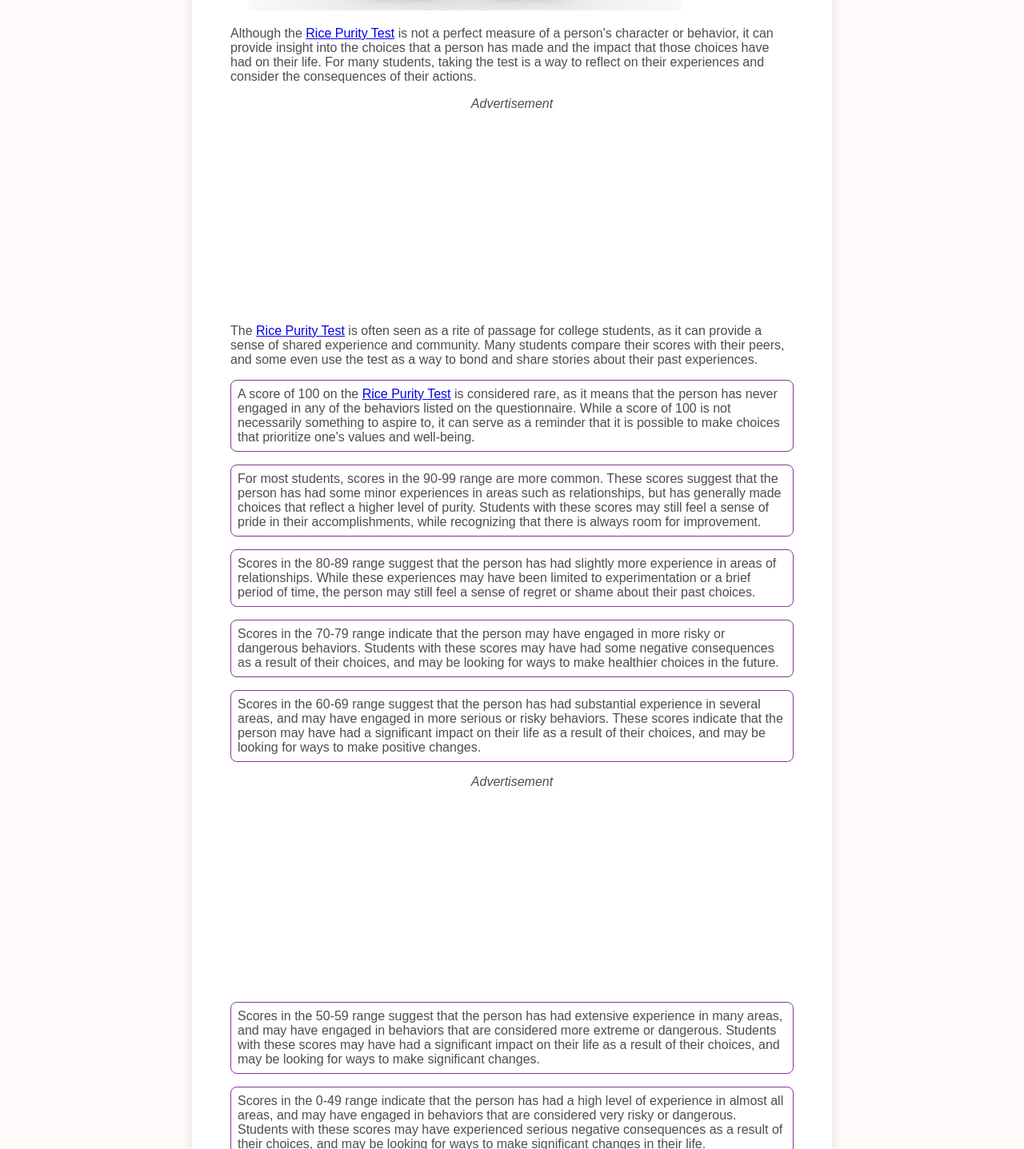
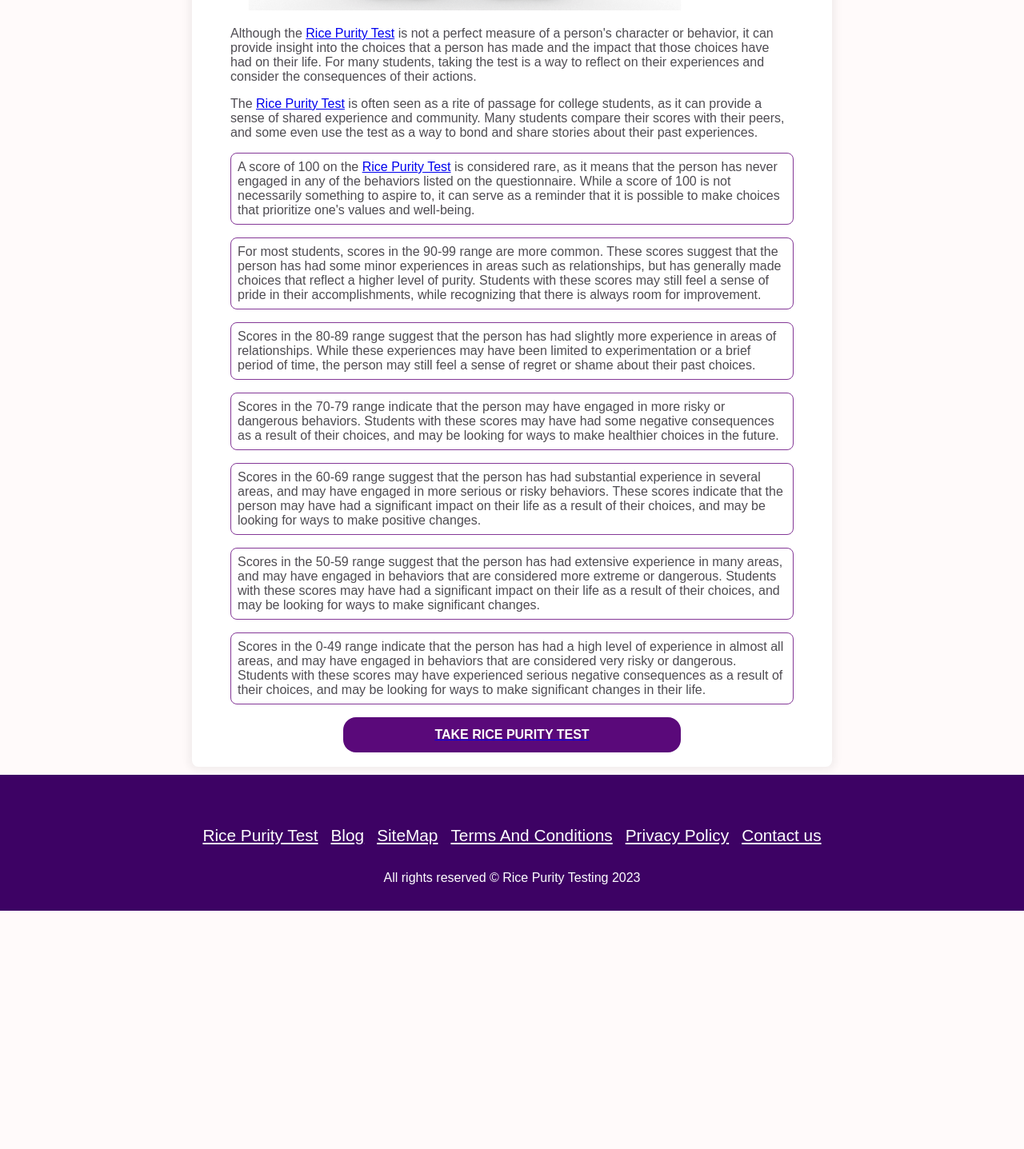
Before and after one commit to frupreneur/ricepuritytesting, a Next.js app: page /what-does-the-rice-purity-test-score-mean in a window 1280 px wide. Shown: the part 512-1949 px from the top of the page at 80% size. After the commit the page ends 1651 px from the top, so only its background shows below. Built offline with nearby package versions, Linux system fonts and the light colour scheme; a web font is replaced by a local one.

Commit message:
updated ads.txt

```diff
--- a/pages/_document.js
+++ b/pages/_document.js
@@ -8,7 +8,7 @@ export default function Document() {
         <Script
           id="googleAdSenseScript"
           async
-          src="https://pagead2.googlesyndication.com/pagead/js/adsbygoogle.js"
+          // src="https://pagead2.googlesyndication.com/pagead/js/adsbygoogle.js"
           strategy="lazyOnload"
         />
       </Head>
--- a/pages/index.js
+++ b/pages/index.js
@@ -1,5 +1,5 @@
 import React from "react";
-import { QuizContainer, Ad, Meta } from "@/components";
+import { QuizContainer, Meta } from "@/components";
 import { DATABASE, testimonials } from "@/db";
 import Link from "next/link";
 import Image from "next/image";
@@ -19,7 +19,6 @@ export default function Home(props) {
         </p>
 
         <QuizContainer />
-        <Ad />
 
         <article className="articleHome">
           <h2>What Is The Rice Purity Test</h2>
@@ -175,7 +174,6 @@ export default function Home(props) {
             comprehensive look at a person's life, and the answers are used to
             determine their level of innocence or purity.
           </p>
-          <Ad />
           <h2>What is the Average Rice Purity Test Score?</h2>
           <p>
             The average Rice Purity Test score varies widely depending on a
--- a/pages/rice-purity-results.js
+++ b/pages/rice-purity-results.js
@@ -66,7 +66,6 @@ export default function Results() {
             <Link href="/what-does-the-rice-purity-test-score-mean">
               click here to learn more
             </Link>
-            <Ad />
 
             <Link href="/" alt="Rice Purity Test">
               {" "}
--- a/pages/what-does-the-rice-purity-test-score-mean.js
+++ b/pages/what-does-the-rice-purity-test-score-mean.js
@@ -31,7 +31,7 @@ export default function Page() {
           the test is a way to reflect on their experiences and consider the
           consequences of their actions.
         </p>
-        <Ad />
+
         <p>
           The{" "}
           <Link href="/" alt="Rice Purity Test">
@@ -84,7 +84,7 @@ export default function Page() {
             of their choices, and may be looking for ways to make positive
             changes.
           </li>
-          <Ad />
+
           <li>
             Scores in the 50-59 range suggest that the person has had extensive
             experience in many areas, and may have engaged in behaviors that are
```
Also changed, not shown: public/ads.txt.
